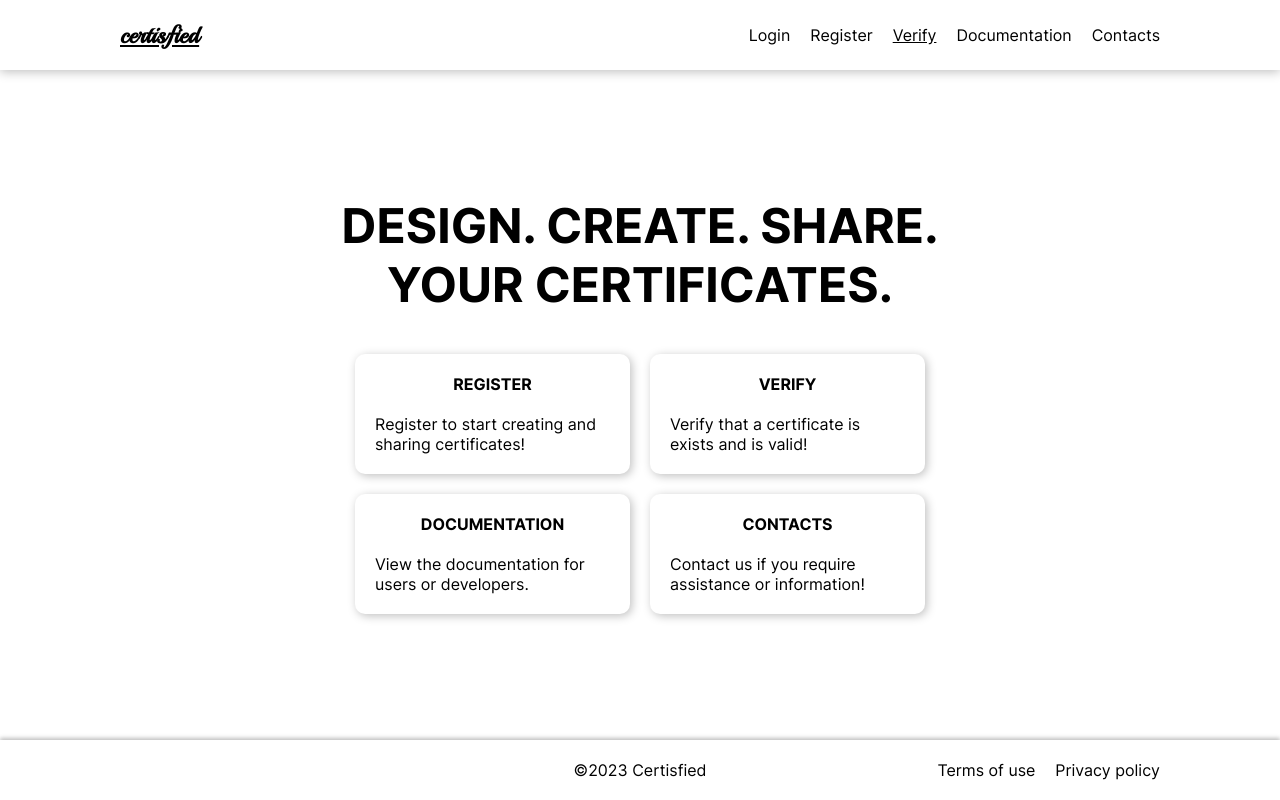
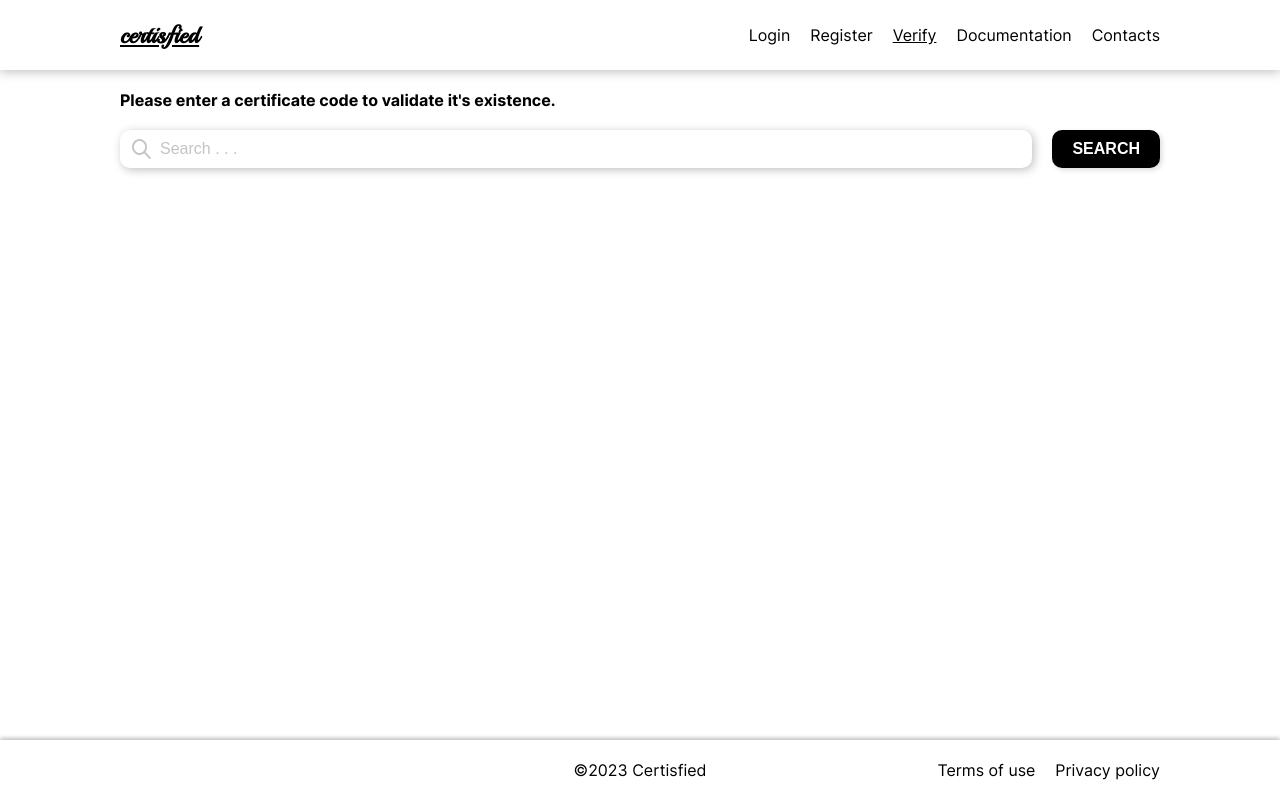
Before and after one commit to VelizarStavrev/certisfied, an Angular app: page /verify in a window 1280 px wide. Built offline with nearby package versions, Linux system fonts and the light colour scheme.

Commit message:
Adding the verify component.

```diff
--- a/src/app/app-routing.module.ts
+++ b/src/app/app-routing.module.ts
@@ -11,6 +11,7 @@ import { TemplatesComponent } from './components/dashboard/templates/templates.c
 import { TemplateComponent } from './components/dashboard/template/template.component';
 import { TemplateViewComponent } from './components/dashboard/template-view/template-view.component';
 import { AuthGuard } from './guards/auth.guard';
+import { VerifyComponent } from './components/verify/verify.component';
 
 const routes: Routes = [
   { path: '', component: HomeComponent },
@@ -49,6 +50,7 @@ const routes: Routes = [
     ]
   },
   { path: 'certificate/:id', component: CertificateViewComponent },
+  { path: 'verify', component: VerifyComponent },
 
   { path: '**', component: HomeComponent }
 ];
--- a/src/app/app.module.ts
+++ b/src/app/app.module.ts
@@ -26,6 +26,7 @@ import { FieldSettingsComponent } from './components/dashboard/shared/field-sett
 import { TemplateViewComponent } from './components/dashboard/template-view/template-view.component';
 import { CertificateComponent } from './components/dashboard/certificate/certificate.component';
 import { CertificateViewComponent } from './components/dashboard/certificate-view/certificate-view.component';
+import { VerifyComponent } from './components/verify/verify.component';
 
 @NgModule({
   declarations: [
@@ -50,6 +51,7 @@ import { CertificateViewComponent } from './components/dashboard/certificate-vie
     TemplateViewComponent,
     CertificateComponent,
     CertificateViewComponent,
+    VerifyComponent,
   ],
   imports: [
     BrowserModule,
--- /dev/null
+++ b/src/app/components/verify/verify.component.html
@@ -0,0 +1,35 @@
+<div class="verify-container">
+    <p class="verify-help-text">Please enter a certificate code to validate it's existence.</p>
+
+    <div class="verify-search-container">
+        <input class="verify-search" placeholder="Search . . ." [value]="certificateId" [(ngModel)]="certificateId" />
+
+        <app-button
+            [buttonText]="buttonText"
+            [buttonType]="buttonType"
+            [buttonHTMLType]="buttonHTMlType"
+            [buttonMarginLeft]="buttonMarginLeft"
+            (click)="verifyCertificate()"
+        ></app-button>
+    </div>
+
+    <div *ngIf="messageType === 'success'" class="verify-message-container">
+        <img [src]="successIcon" alt="" />
+
+        <p>The certificate was found!</p>
+
+        <p>You can view it at
+            <app-button-link
+                [buttonText]="buttonLinkText"
+                [buttonType]="buttonLinkType"
+                [buttonLink]="buttonLinkLink"
+            ></app-button-link>.
+        </p>
+    </div>
+
+    <div *ngIf="messageType === 'error'" class="verify-message-container">
+        <img [src]="errorIcon" alt="" />
+
+        <p>No certificates were found with the provided information.</p>
+    </div>
+</div>
--- /dev/null
+++ b/src/app/components/verify/verify.component.scss
@@ -0,0 +1,59 @@
+:host {
+    align-self: stretch;
+    width: 100%;
+}
+
+.verify-container {
+    max-width: 1040px;
+    margin: 0 auto;
+    width: 100%;
+    height: 100%;
+    align-self: flex-start;
+    display: flex;
+    flex-direction: column;
+
+    .verify-help-text {
+        font-weight: bold;
+        margin-top: 20px;
+    }
+
+    .verify-search-container {
+        display: flex;
+        align-items: center;
+        margin: 20px 0 0;
+
+        .verify-search {
+            padding: 10px;
+            padding-left: 40px;
+            border-radius: 10px;
+            border: none;
+            box-shadow: var(--box-shadow-card);
+            background-color: var(--main-color);
+            text-align: left;
+            font-size: 16px;
+            width: 100%;
+            background: url('../../../assets/icons/search.svg') 10px 50% no-repeat;
+        }
+
+        .verify-search::placeholder {
+            color: var(--table-border-color);
+        }
+    }
+
+    .verify-message-container {
+        display: flex;
+        flex-direction: column;
+        justify-content: center;
+        align-items: center;
+        margin: auto 0;
+
+        img {
+            width: 75px;
+            margin-bottom: 20px;
+        }
+
+        p {
+           font-weight: bold;
+        }
+    }
+}
--- /dev/null
+++ b/src/app/components/verify/verify.component.ts
@@ -0,0 +1,60 @@
+import { Component, OnInit } from '@angular/core';
+import { Certificate } from 'src/app/interfaces/certificate';
+import { CertificateService } from 'src/app/services/certificate.service';
+import { LoaderService } from 'src/app/services/loader.service';
+import { MessageService } from 'src/app/services/message.service';
+
+@Component({
+  selector: 'app-verify',
+  templateUrl: './verify.component.html',
+  styleUrls: ['./verify.component.scss']
+})
+export class VerifyComponent implements OnInit {
+  buttonText: string = 'Search';
+  buttonType: string = 'Primary';
+  buttonHTMlType: string = 'button';
+  buttonMarginLeft: boolean = true;
+  buttonLinkText: string = 'THIS LINK';
+  buttonLinkType: string = 'Link';
+  buttonLinkLink: string = '';
+  messageType: string = '';
+  certificateId: string = '';
+  successIcon: string = '../../../assets/icons/success.svg';
+  errorIcon: string = '../../../assets/icons/error.svg';
+
+  verifyCertificate(): void {
+    // Unset the current data
+    this.messageType = '';
+    this.buttonLinkLink = '';
+
+    // Show the loader
+    this.loaderService.showLoader(true);
+
+    this.certificateService.verifyCertificate(this.certificateId)
+      .subscribe((data: Certificate) => {
+        if (data.status) {
+          this.messageType = 'success';
+          this.buttonLinkLink = `/certificate/${this.certificateId}`;
+
+          // Hide the loader
+          this.loaderService.showLoader(false);
+          return;
+        }
+
+        this.messageType = 'error';
+
+        // Hide the loader
+        this.loaderService.showLoader(false);
+      });
+  }
+
+  constructor(
+    public certificateService: CertificateService,
+    public loaderService: LoaderService,
+    public messageService: MessageService
+  ) { }
+
+  ngOnInit(): void {
+  }
+
+}
```
Also changed, not shown: 1 other file (tests, documents, lock files or other folders).
